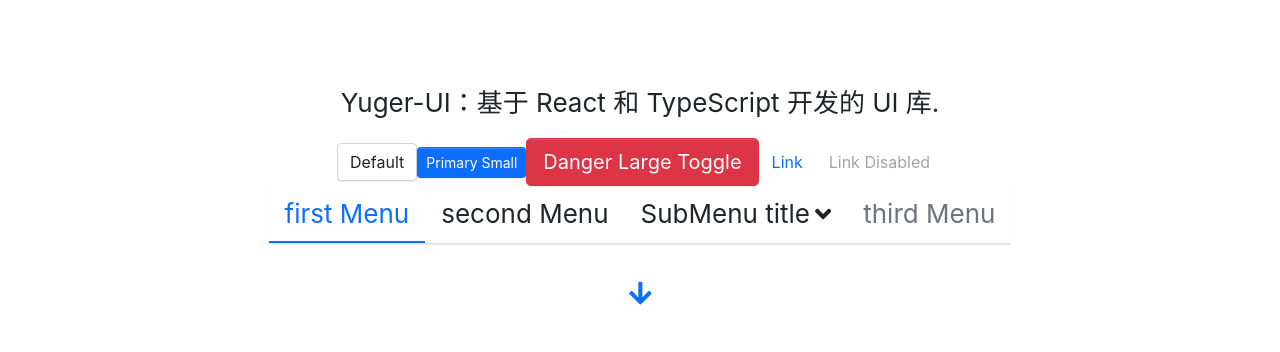
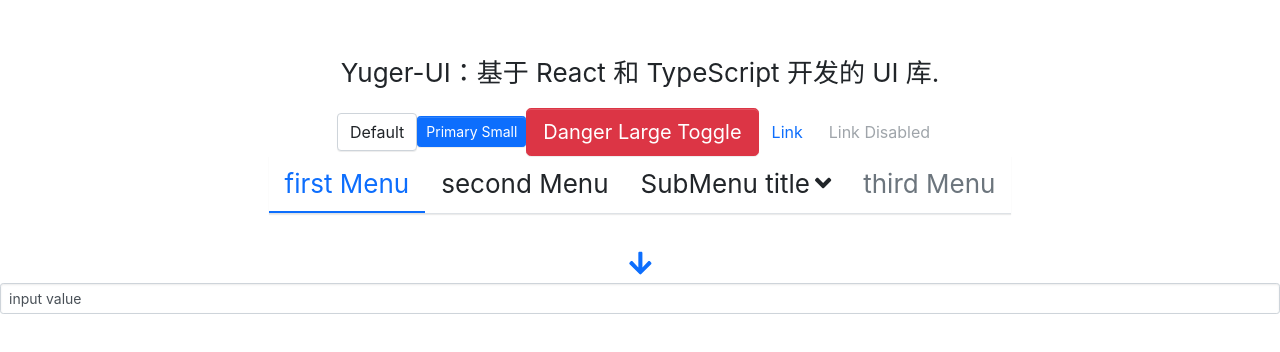
Before and after one commit to Ysom/yuger-ui, a React (Create React App) app: page / in a window 1280 px wide. Shown: the part 202-554 px from the top of the page. Built offline with nearby package versions, Linux system fonts and the light colour scheme.

Commit message:
update: 优化 Input 组件

```diff
--- a/src/App.tsx
+++ b/src/App.tsx
@@ -7,6 +7,7 @@
 import SubMenu from './components/Menu/subMenu';
 import Icon from './components/Icon/icon';
 import Transition from './components/Transition';
+import Input from './components/Input/input';
 import "./App.scss";
 
 library.add(fas);
@@ -22,7 +23,7 @@
           <Button btnType={ButtonType.Primary} size={ButtonSize.Small}>
             Primary Small
           </Button>
-          <Button btnType={ButtonType.Danger} size={ButtonSize.Large} onClick={() => {setShow(!show)}}>
+          <Button btnType={ButtonType.Danger} size={ButtonSize.Large} onClick={() => { setShow(!show) }}>
             Danger Large Toggle
           </Button>
           <Button btnType={ButtonType.Link} href="https://www.baidu.com" target="_blank">
@@ -52,7 +53,7 @@
               third Menu
             </MenuItem>
           </Menu>
-          <Icon icon="arrow-down" theme="primary"/>
+          <Icon icon="arrow-down" theme="primary" />
         </div>
         <Transition
           in={show}
@@ -62,6 +63,11 @@
         >
           <Button>按钮</Button>
         </Transition>
+
+        <Input
+          defaultValue="input value"
+          size="sm"
+        />
       </header>
     </div>
   );
--- a/src/components/Input/input.tsx
+++ b/src/components/Input/input.tsx
@@ -10,7 +10,7 @@
   disabled?: boolean;
   size?: InputSize;
   icon?: IconProp;
-  prepand?: string | ReactElement;
+  prepend?: string | ReactElement;
   append?: string | ReactElement;
 };
 
@@ -33,10 +33,23 @@
     'input-group-prepend': !!prepend
   });
 
+  // 处理值为undefined或null时 受控与非受控切换的警告提示
+  const fixControlledValue = (value: any) => {
+    if (typeof value === 'undefined' || value === null) {
+      return '';
+    }
+    return value;
+  }
+  // 处理同时存在默认值与传入值时 受控与非受控切换的警告提示
+  if ('value' in props) {
+    delete restProps.defaultValue;
+    restProps.value = fixControlledValue(props.value);
+  }
+
   return (
     <div className={cnames} style={style}>
       {prepend && <div className="yuger-input-group-prepend">{prepend}</div>}
-      {icon && <div className="icon-wrapper"><Icon icon={icon} title={`title-${icon}`}/></div>}
+      {icon && <div className="icon-wrapper"><Icon icon={icon} title={`title-${icon}`} /></div>}
       <input
         className="yuger-input-inner"
         disabled={disabled}
--- a/src/styles/index.scss
+++ b/src/styles/index.scss
@@ -18,3 +18,6 @@
 
 // icon
 @import "../components//Icon/style";
+
+// input
+@import "../components/Input/style";
```
